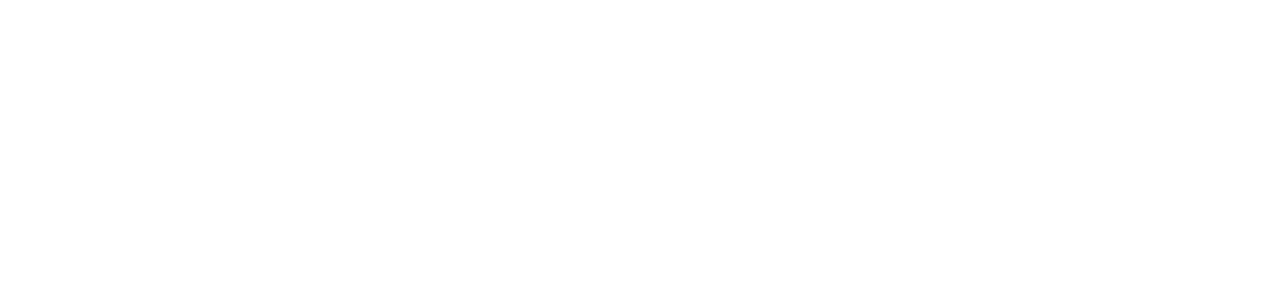
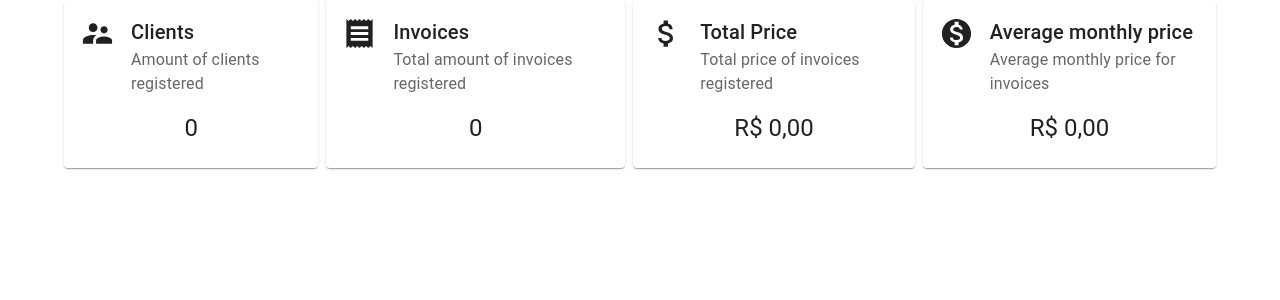
Before and after one commit to vhlima/lumi-technical-test, a React (Create React App) app in the folder apps/web/: page / in a window 1280 px wide. Shown: the top 300 px of the page. Built offline with nearby package versions, Linux system fonts and the light colour scheme.

Commit message:
feat: Add InfoCardList section

```diff
--- /dev/null
+++ b/apps/web/src/pages/Home/components/InfoCard/index.tsx
@@ -0,0 +1,48 @@
+import {
+  Typography,
+  Card,
+  CardContent,
+  Stack,
+  SvgIconTypeMap,
+  Box,
+} from "@mui/material";
+
+import { OverridableComponent } from "@mui/material/OverridableComponent";
+
+interface Props {
+  icon: OverridableComponent<SvgIconTypeMap<{}, "svg">>;
+  title: string;
+  description?: string;
+  value: string;
+}
+
+const InfoCard: React.FC<Props> = (props) => {
+  const { icon: Icon, title, value, description } = props;
+
+  return (
+    <Card>
+      <CardContent>
+        <Box sx={{ display: "flex" }}>
+          <Icon fontSize="large" />
+
+          <Stack sx={{ marginLeft: 2 }}>
+            <Typography variant="h6">{title}</Typography>
+
+            {description && (
+              <Typography color="text.secondary">{description}</Typography>
+            )}
+          </Stack>
+        </Box>
+
+        <Typography
+          variant="h5"
+          sx={{ marginTop: 2, textAlign: "center", marginLeft: "auto" }}
+        >
+          {value}
+        </Typography>
+      </CardContent>
+    </Card>
+  );
+};
+
+export default InfoCard;
--- /dev/null
+++ b/apps/web/src/pages/Home/components/InfoCardList/index.tsx
@@ -0,0 +1,39 @@
+import { Stack } from "@mui/material";
+
+import { SupervisorAccount, Receipt, AttachMoney, MonetizationOn } from "@mui/icons-material";
+
+import InfoCard from "../InfoCard";
+
+const InfoCardList: React.FC = () => {
+  return (
+    <Stack direction={{ xs: "column", md: "row" }} spacing={1}>
+      <InfoCard
+        title="Clients"
+        description="Amount of clients registered"
+        value="0"
+        icon={SupervisorAccount}
+      />
+      <InfoCard
+        title="Invoices"
+        description="Total amount of invoices registered"
+        value="0"
+        icon={Receipt}
+      />
+      <InfoCard
+        title="Total Price"
+        description="Total price of invoices registered"
+        value="R$ 0,00"
+        icon={AttachMoney}
+      />
+
+      <InfoCard
+        title="Average monthly price"
+        description="Average monthly price for invoices"
+        value="R$ 0,00"
+        icon={MonetizationOn}
+      />
+    </Stack>
+  );
+};
+
+export default InfoCardList;
--- a/apps/web/src/pages/Home/index.tsx
+++ b/apps/web/src/pages/Home/index.tsx
@@ -1,8 +1,11 @@
 import { Container } from "@mui/material";
+
+import InfoCardList from "./components/InfoCardList";
 
 const HomePage: React.FC = () => {
   return (
     <Container>
+      <InfoCardList />
     </Container>
   );
 };
```
